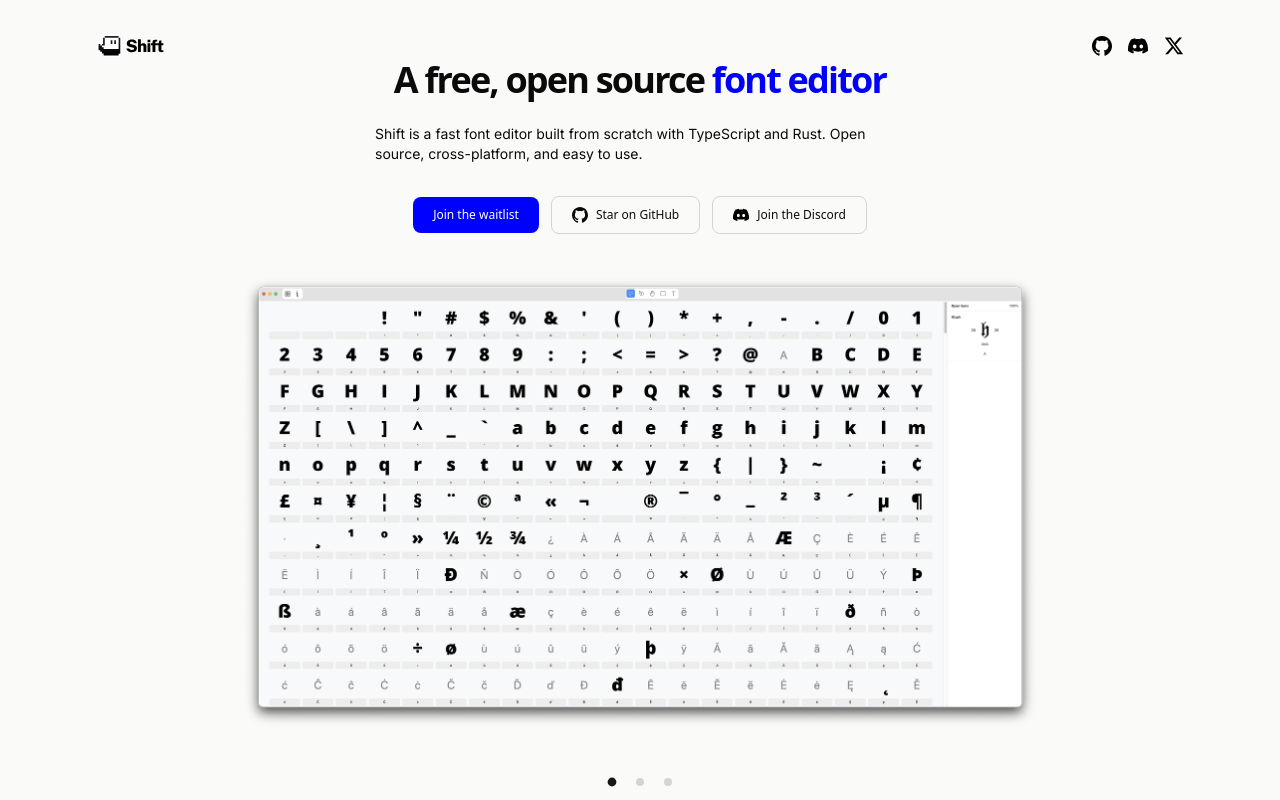
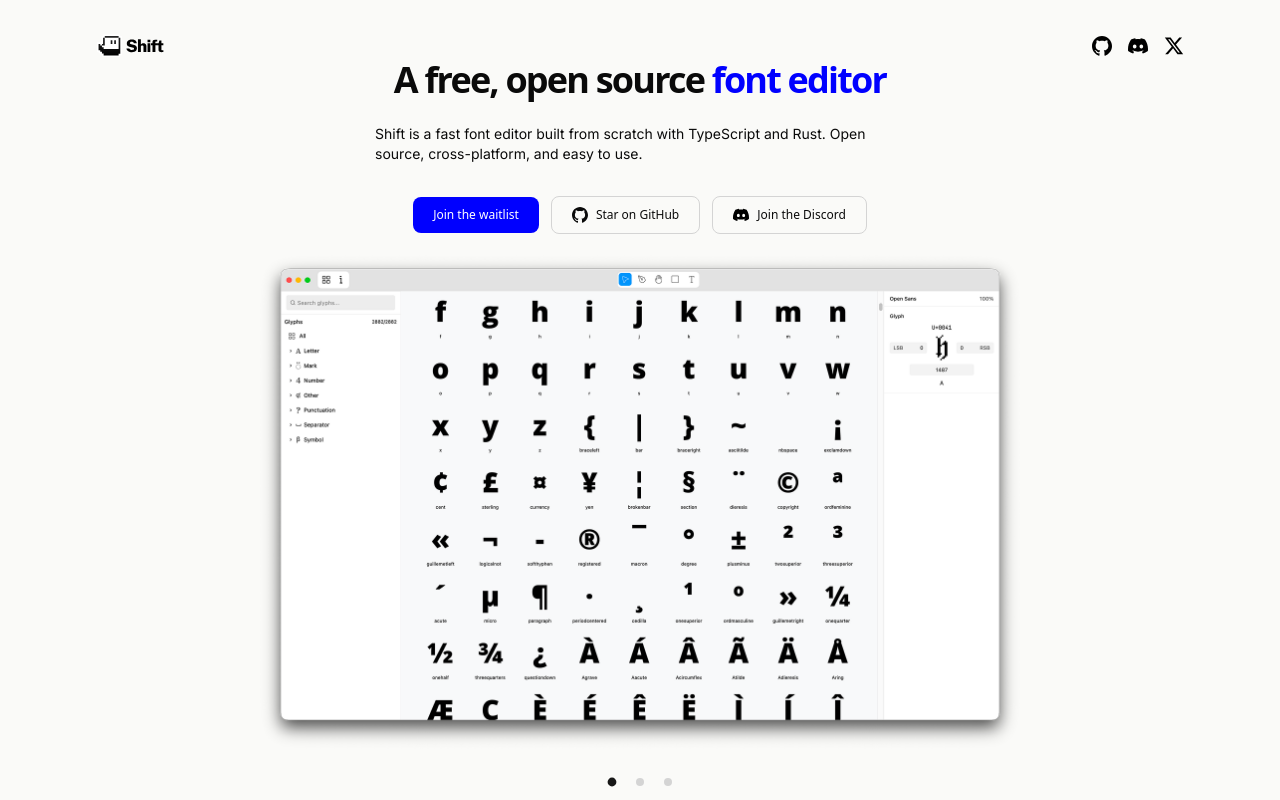
Before and after one commit to shift-editor/shift-graphics, a Next.js app: page / in a window 1280 px wide. Shown: the top 800 px of the page. Built offline with nearby package versions, Linux system fonts and the light colour scheme; a web font is replaced by a local one.

Commit message:
new screenshots

```diff
--- a/src/app/components/ImageCarousel.tsx
+++ b/src/app/components/ImageCarousel.tsx
@@ -5,8 +5,8 @@ import { useState, useEffect, useRef, useCallback } from "react";
 import { Tabs } from "@base-ui/react/tabs";
 
 const IMAGES = [
-  { src: "/grid.png", alt: "Grid view", label: "Grid View", description: "Browse and manage your full glyph set" },
-  { src: "/editor.png", alt: "Editor view", label: "Bezier Editor", description: "Edit outlines with precision bezier controls" },
+  { src: "/new-grid.png", alt: "Grid view", label: "Grid View", description: "Browse and manage your full glyph set" },
+  { src: "/new-s.png", alt: "Editor view", label: "Bezier Editor", description: "Edit outlines with precision bezier controls" },
   { src: "/fill.png", alt: "Fill view", label: "Pixel Preview", description: "Preview glyphs at low resolution" },
 ];
 
```
Also changed, not shown: public/new-grid.png (added), public/new-s.png (added).
